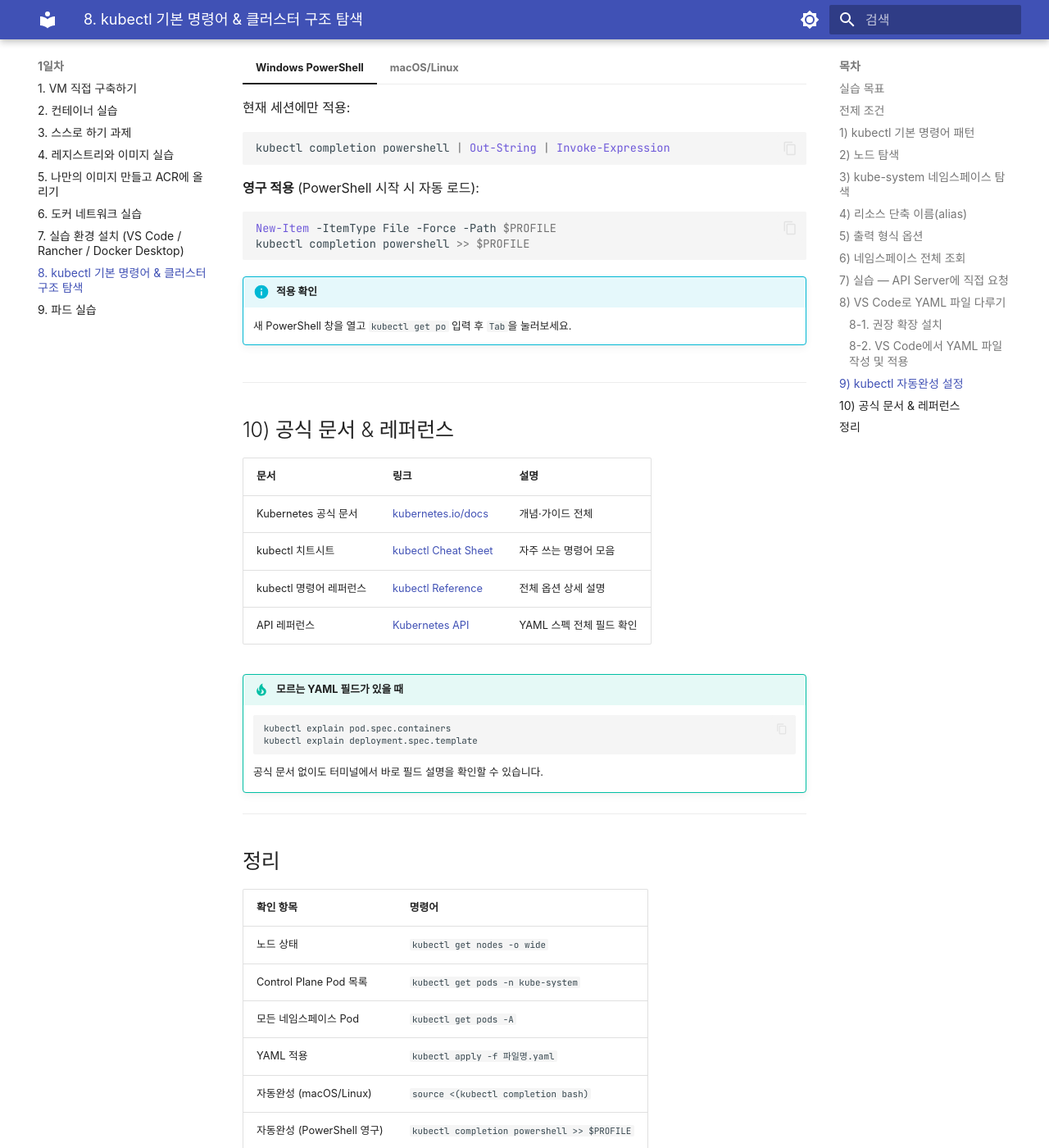
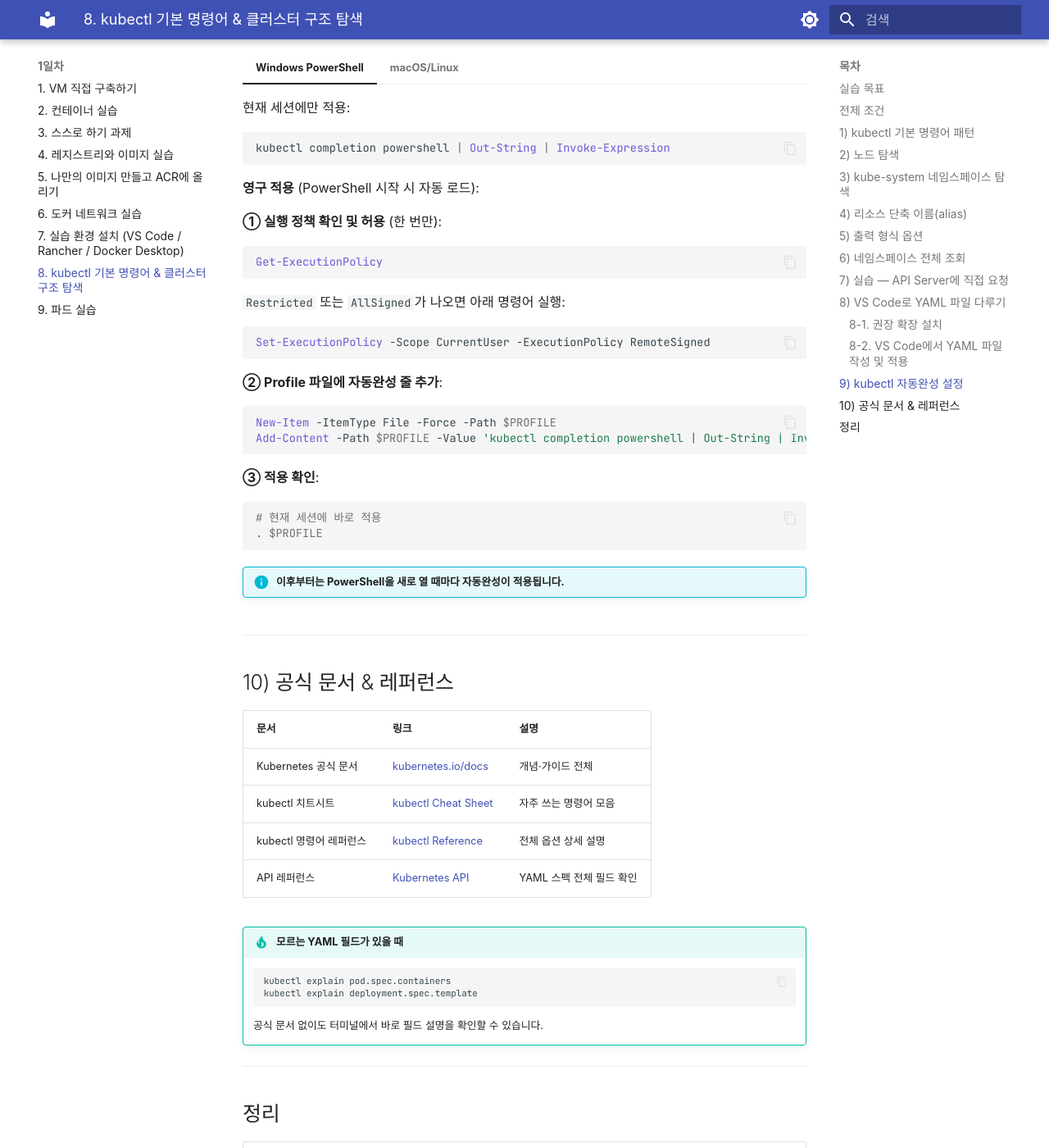
Before and after one commit to skilleat-labs/k8s-for-4days, an MkDocs documentation site: the page built from docs/day1/1-kubectl-basics.md, in a window 1280 px wide and 1400 px high, scrolled down 4655 px. Shown: the whole window at 82% size. Built offline with MkDocs 1.6.1 and Material for MkDocs 9.7.7, drawn with Linux system fonts in a browser that asks for light colours; some web fonts are replaced; some of the changed text lies outside the part shown.

Commit message:
Fix kubectl autocomplete: use Add-Content and Set-ExecutionPolicy for PowerShell

````diff
--- a/docs/day1/1-kubectl-basics.md
+++ b/docs/day1/1-kubectl-basics.md
@@ -238,13 +238,29 @@ kubectl delete -f my-pod.yaml
     ```
 
     **영구 적용** (PowerShell 시작 시 자동 로드):
+
+    **① 실행 정책 확인 및 허용** (한 번만):
+    ```powershell
+    Get-ExecutionPolicy
+    ```
+    `Restricted` 또는 `AllSigned`가 나오면 아래 명령어 실행:
+    ```powershell
+    Set-ExecutionPolicy -Scope CurrentUser -ExecutionPolicy RemoteSigned
+    ```
+
+    **② Profile 파일에 자동완성 줄 추가**:
     ```powershell
     New-Item -ItemType File -Force -Path $PROFILE
-    kubectl completion powershell >> $PROFILE
+    Add-Content -Path $PROFILE -Value 'kubectl completion powershell | Out-String | Invoke-Expression'
     ```
 
-    !!! info "적용 확인"
-        새 PowerShell 창을 열고 `kubectl get po` 입력 후 `Tab`을 눌러보세요.
+    **③ 적용 확인**:
+    ```powershell
+    # 현재 세션에 바로 적용
+    . $PROFILE
+    ```
+
+    !!! info "이후부터는 PowerShell을 새로 열 때마다 자동완성이 적용됩니다."
 === "macOS/Linux"
     ```bash
     source <(kubectl completion bash)
@@ -281,4 +297,4 @@ kubectl delete -f my-pod.yaml
 | 모든 네임스페이스 Pod | `kubectl get pods -A` |
 | YAML 적용 | `kubectl apply -f 파일명.yaml` |
 | 자동완성 (macOS/Linux) | `source <(kubectl completion bash)` |
-| 자동완성 (PowerShell 영구) | `kubectl completion powershell >> $PROFILE` |
+| 자동완성 (PowerShell 영구) | `Add-Content -Path $PROFILE -Value 'kubectl completion powershell \| Out-String \| Invoke-Expression'` |
````
Also changed, not shown: docs/day1/1-env-setup.md (+7 -2 lines), docs/day1/2-1-pod.md (+8 -1 lines).
